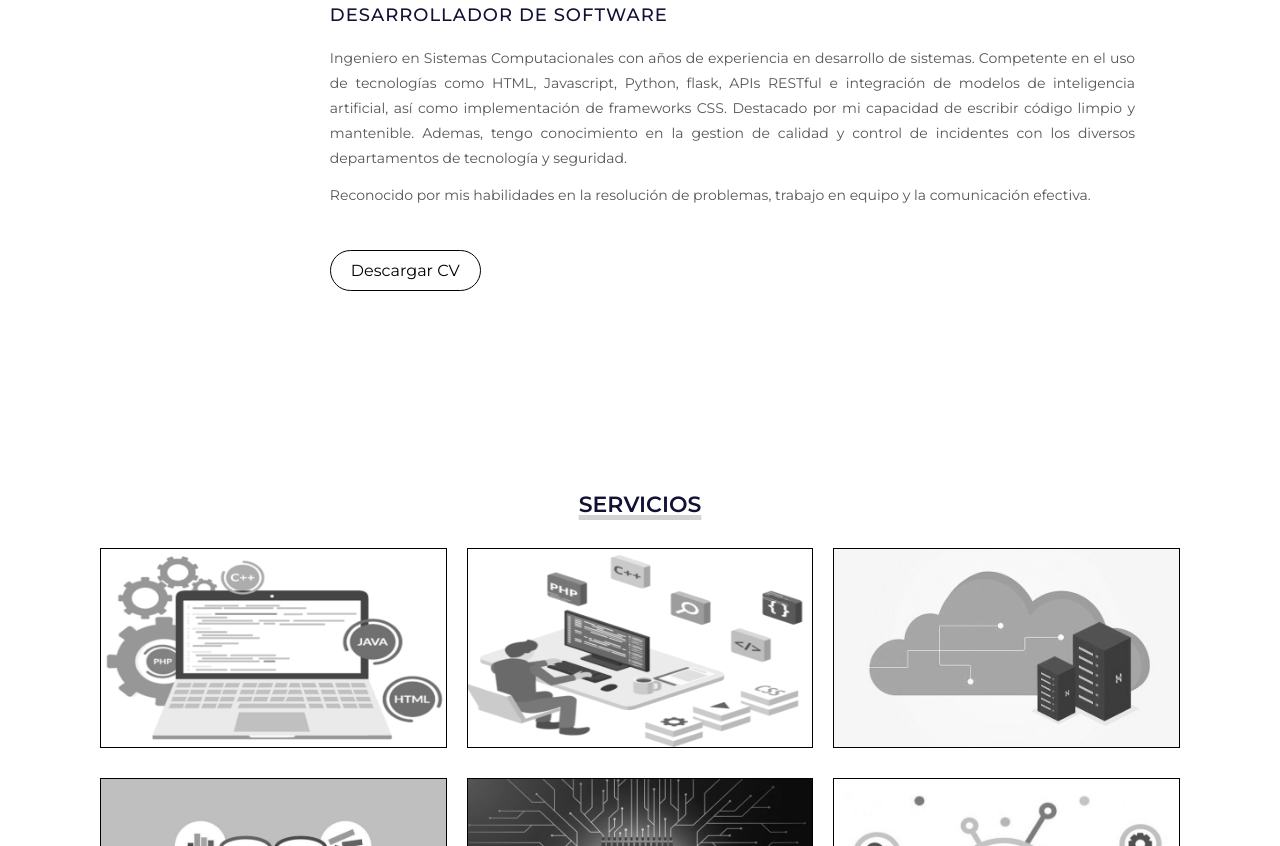
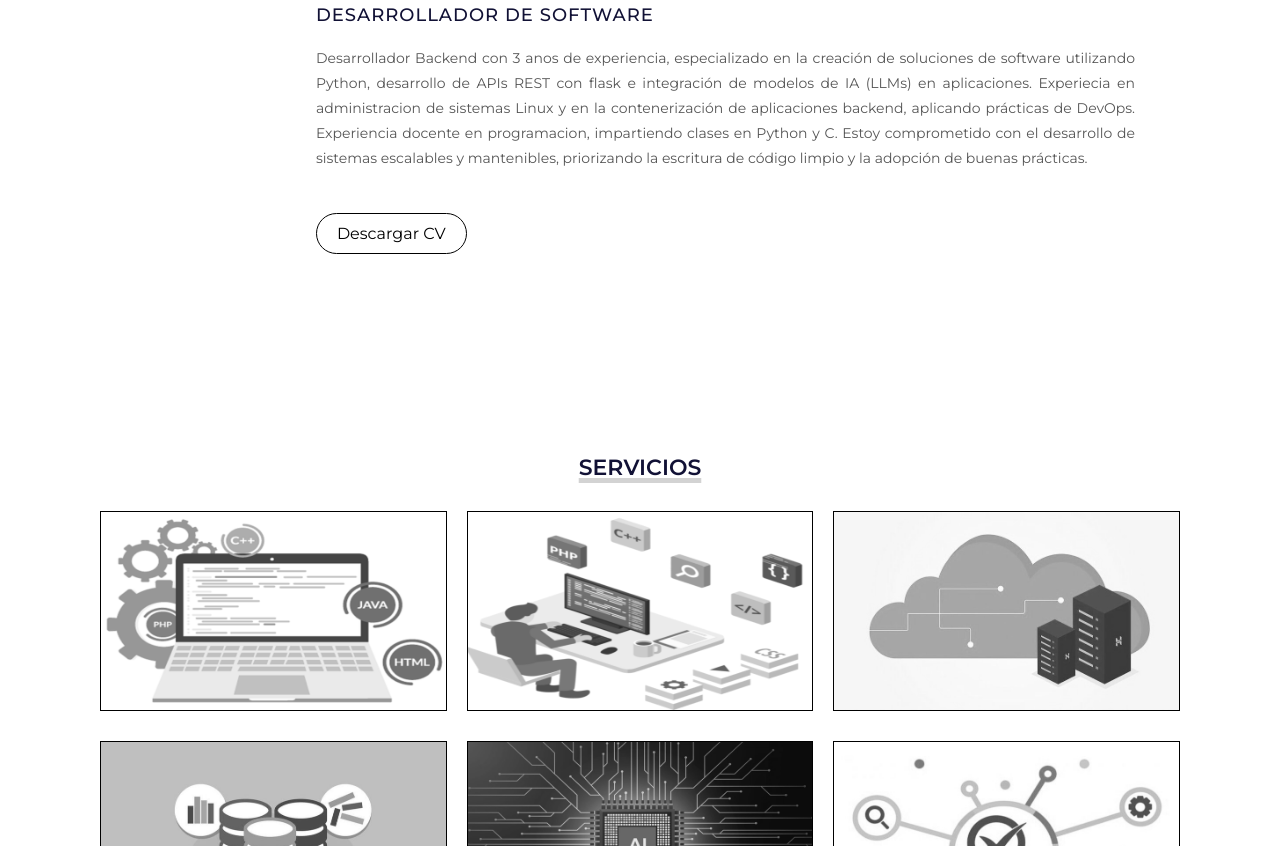
Before and after one commit to MASE98/Portfolio, a plain HTML site: page index.html in a window 1280 px wide. Shown: the part 1003-1849 px from the top of the page. Drawn offline with nearby package versions, Linux system fonts and the light colour scheme; some packages are replaced by stand-ins of ours; a script that the page names is missing.

Commit message:
Update Index

```diff
--- a/index.html
+++ b/index.html
@@ -98,10 +98,11 @@
             <p class="titulo-seccion">Sobre Mi</p>
             <h2>Hola, Soy <span>Marco Sánchez</span> </h2>
             <h3>Desarrollador de Software</h3>
-            <p>Ingeniero en Sistemas Computacionales con años de experiencia en desarrollo de sistemas. Competente en el uso de tecnologías como HTML, Javascript, Python, flask, APIs RESTful e
-                integración de modelos de inteligencia artificial, así como implementación de frameworks CSS. Destacado por mi capacidad de escribir código limpio y mantenible.
-                Ademas, tengo conocimiento en la gestion de calidad y control de incidentes con los diversos departamentos de tecnología y seguridad.</p>
-            <p>Reconocido por mis habilidades en la resolución de problemas, trabajo en equipo y la comunicación efectiva.</p>
+            <p>Desarrollador Backend con 3 anos de experiencia, especializado en la creación de soluciones de software utilizando Python, desarrollo de APIs REST con flask e
+                integración de modelos de IA (LLMs) en aplicaciones. Experiecia en administracion de sistemas Linux y en la contenerización de aplicaciones backend, aplicando
+                prácticas de DevOps.
+                Experiencia docente en programacion, impartiendo clases en Python y C. Estoy comprometido con el desarrollo de sistemas escalables y mantenibles, priorizando la
+                escritura de código limpio y la adopción de buenas prácticas.</p>
             <a href="Marco_Sanchez_cv.PDF" download="Marco_Sanchez_cv.PDF">Descargar CV</a>
         </div>
     </section>
```
